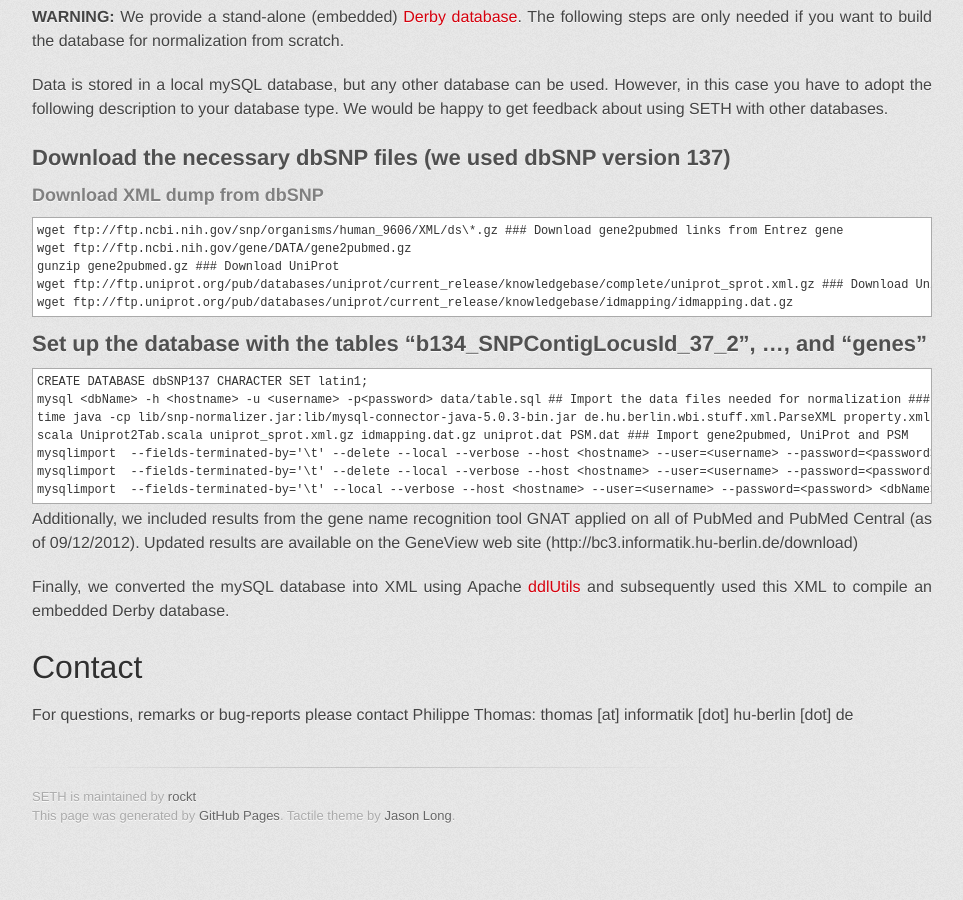
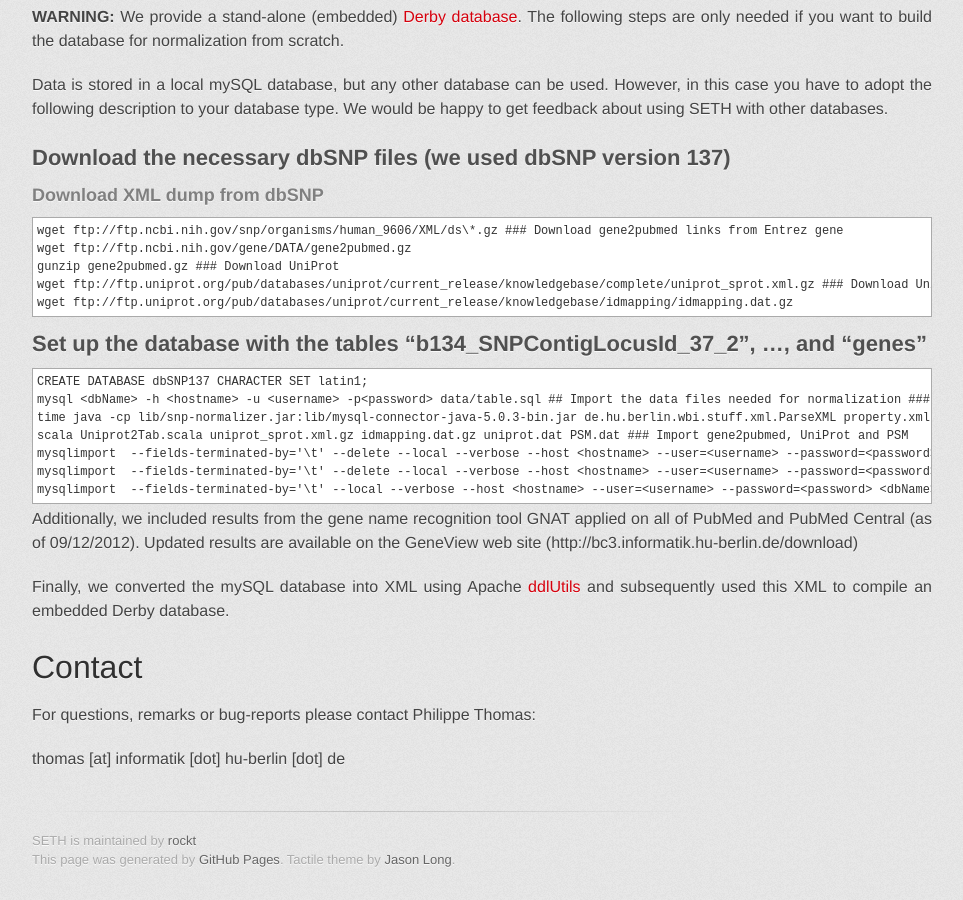
Before and after one commit to rockt/SETH, a Jekyll site: the page built from index.md, in a window 1280 px wide and 900 px high, scrolled down 2985 px. Shown: the whole window, without its empty margins (158-1121 px from the left). Built offline with Jekyll 4.4.1, drawn with Linux system fonts in a browser that asks for light colours; some web fonts are replaced; Markdown is read by kramdown in place of the engine named in the settings; before the commit the page ends 3841 px from its top, so only the background shows below that.

```diff
--- a/index.md
+++ b/index.md
@@ -193,4 +193,5 @@ and subsequently used this XML to compile an embedded Derby database.
 
 # Contact
 For questions, remarks or bug-reports please contact Philippe Thomas:
-thomas [at] informatik [dot] hu-berlin [dot] de
+
+thomas \[at\] informatik \[dot\] hu-berlin \[dot\] de
```
